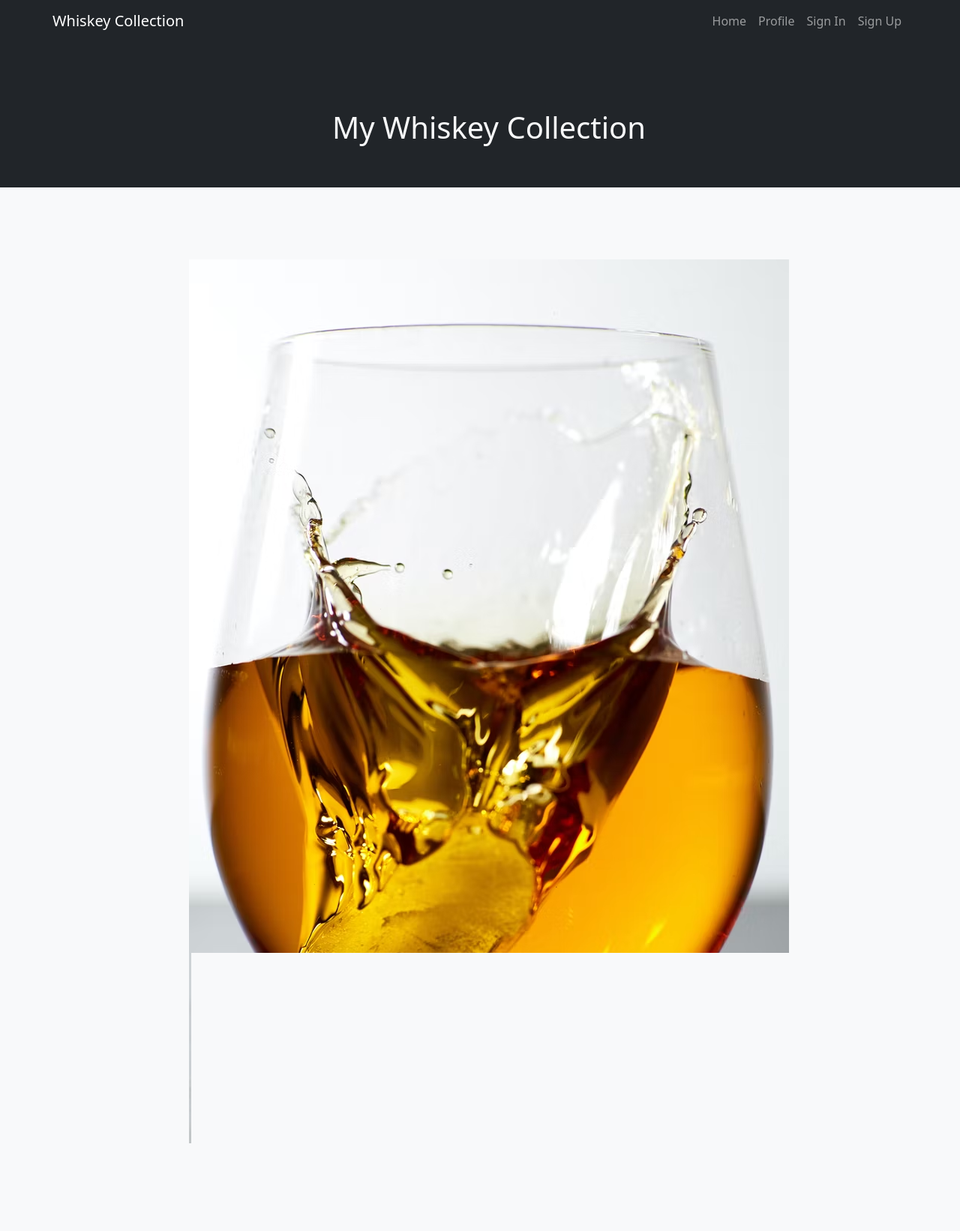
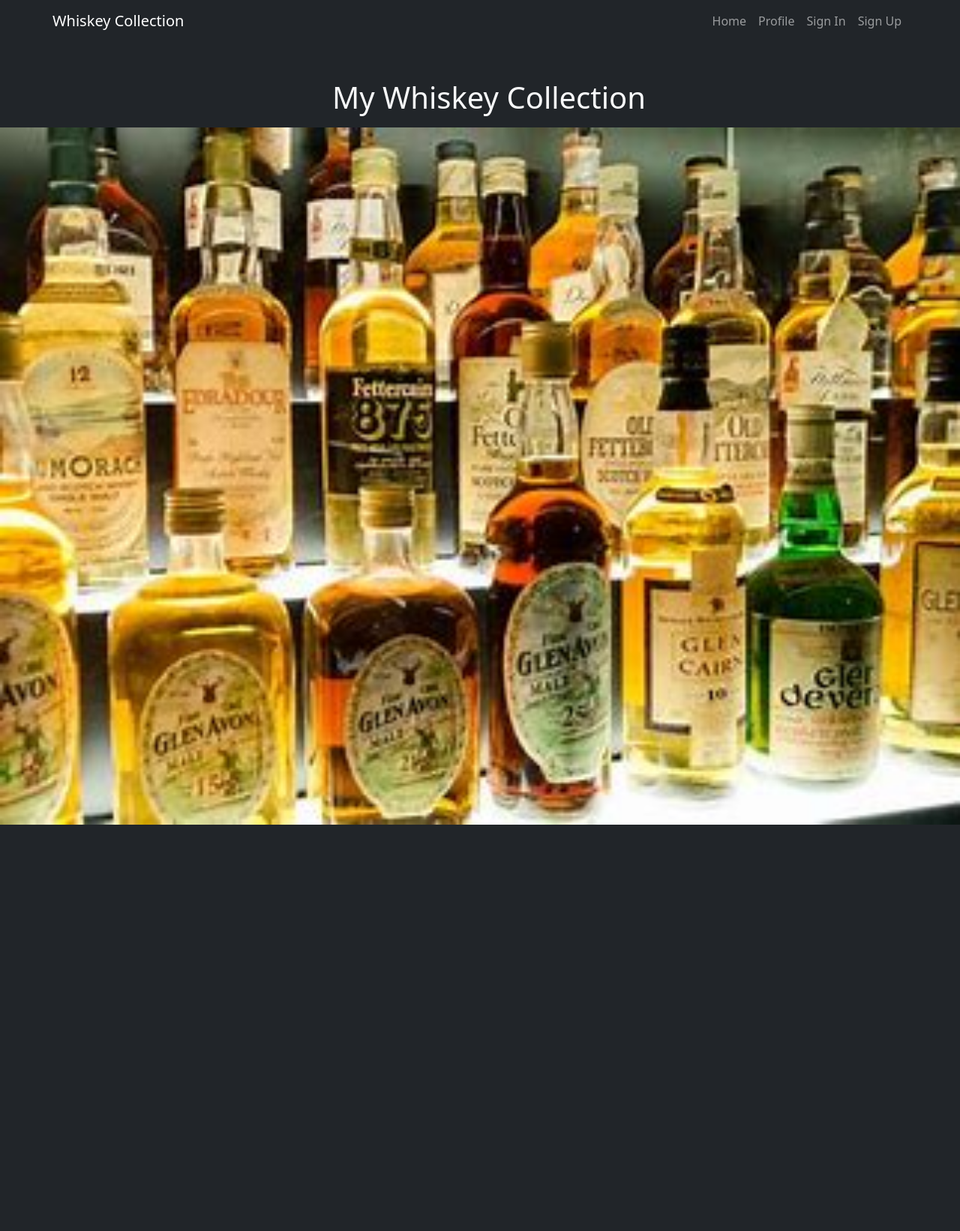
Before and after one commit to gnardaar/whiskey-flask-app-moch-1, a Flask app: page / in a window 1280 px wide. Shown: the whole page at 75% size. After the commit the page ends 1100 px from the top, so only its background shows below. Run offline with Flask 2, Linux system fonts and the light colour scheme; some libraries are stand-ins or nearby versions.

Commit message:
final whiskey

```diff
--- a/app/site/site_templates/index.html
+++ b/app/site/site_templates/index.html
@@ -2,21 +2,27 @@
 
 {% block content %}
 <section class="bg-dark text-light text-center shadow">
-    <div class="container p-5 bg-dark">
+    <div class="container p-2 bg-dark">
         <div class="row">
             <div class="d-md-flex bg-dark align-items-center justify-content-evenly">
-                <h1 class="col text-center"><br>My Whiskey Collection</h1>
+                <h1 class="col black text-center"><br>My Whiskey Collection</h1>
             </div>
         </div>
     </div>
 </section>
-<section class="bg-light text-center">
-    <div class="container p-5">
-        <div class="row">
-            <div class="d-flex align-items-center justify-content-center">
-                <img src="../../static/images/photo-1533164575821-85693fa5febc.avif" class="img-fluid p-5" alt="Car image">
-            </div>
-        </div>
-    </div>
+<section class=" text-center">
+    <div class="bg-image hover-overlay">
+        <img src="../../static/images/whiskey-pic.jpg" class="w-100" />
+        <div
+          class="mask"
+          style="
+            background: linear-gradient(
+              45deg,
+              rgba(29, 236, 197, 0.5),
+              rgba(91, 14, 214, 0.5) 100%
+            );
+          "
+        ></div>
+      </div>
 </section>
 {% endblock %}
```
Also changed, not shown: app/static/css/main.css (line endings or trailing spaces), app/static/images/photo-1533164575821-85693fa5febc.avif (deleted), app/static/images/whiskey-pic.jpg (added).
